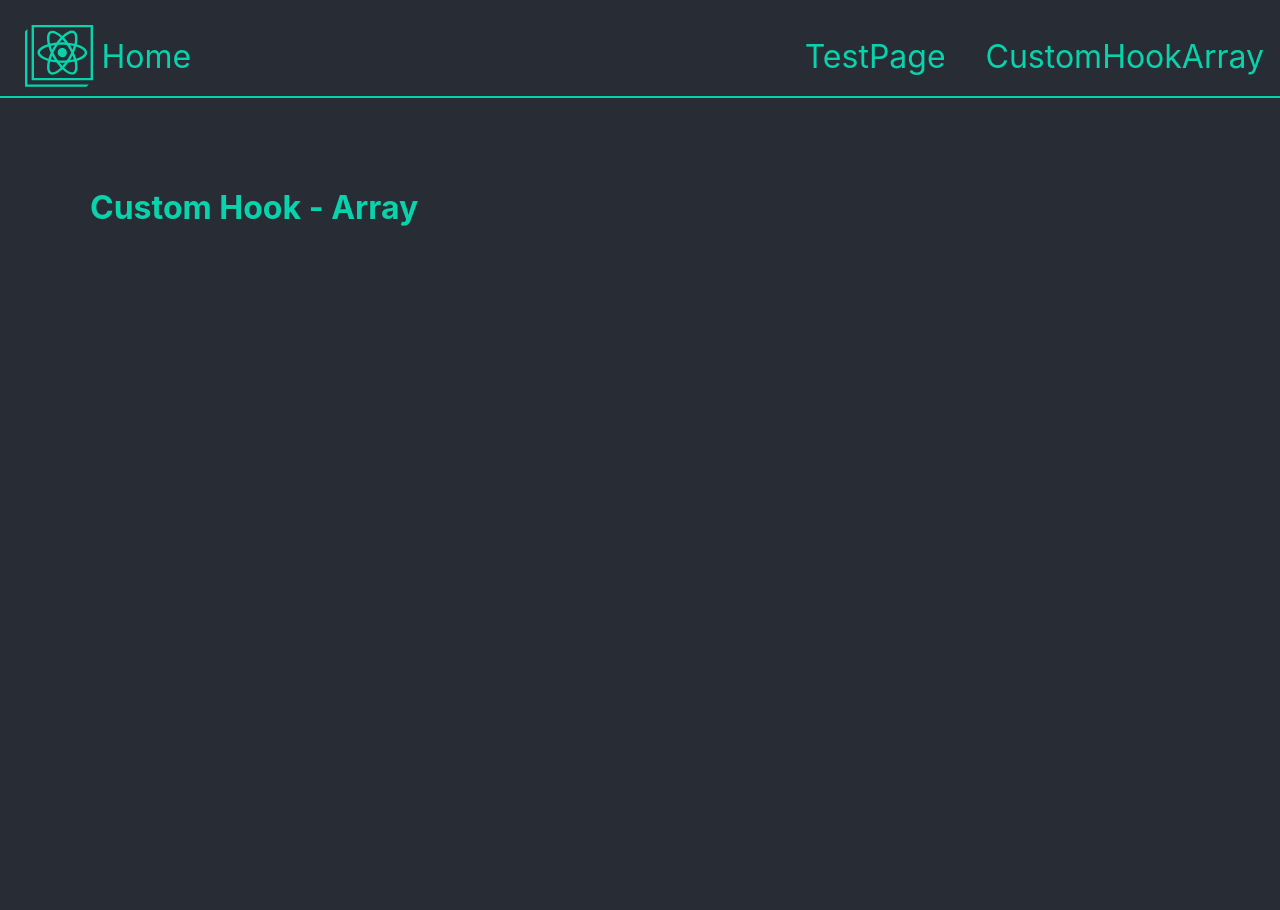
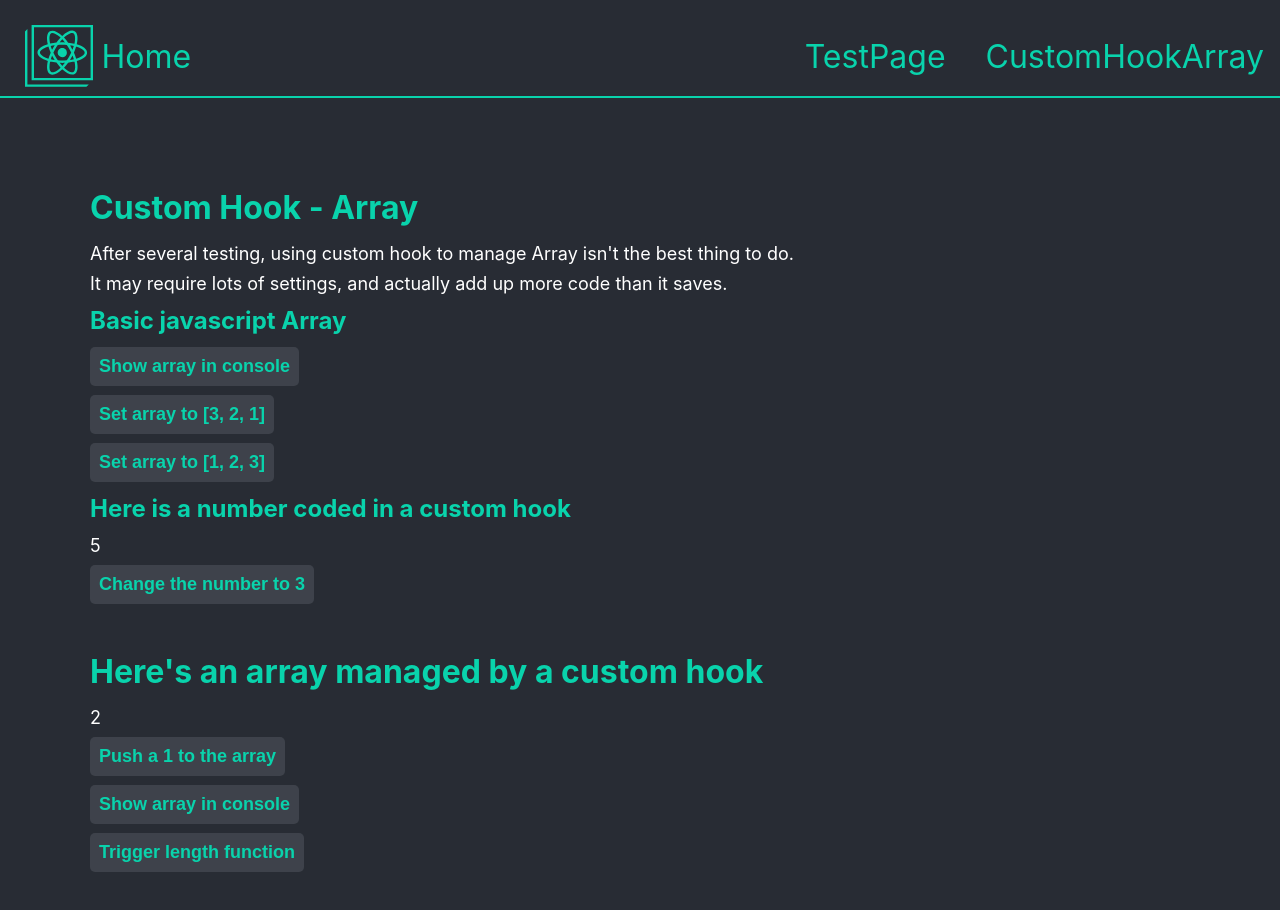
Before and after one commit to MarkoniusDev/react-playground-mark, a React (Create React App) app: page /CustomHookArray in a window 1280 px wide. Shown: the top 910 px of the page. Before the commit the page ends 800 px from the top, so only its background shows below. Built offline with nearby package versions, Linux system fonts and the light colour scheme.

Commit message:
:construction: Try stuff, see the page for more info

```diff
--- a/src/App.css
+++ b/src/App.css
@@ -6,6 +6,7 @@
   font-size: 100%;
   vertical-align: baseline;
   background: transparent;
+  list-style-type: none;
 }
 
 body {
@@ -16,8 +17,10 @@ button {
   color: #09d3ac;
   background-color: #3E424B;
   padding: 0.5em;
+  margin: 0.5em 0;
   border-radius: 5px;
   font-weight: bold;
+  display: block;
 }
 
 button:active {
@@ -49,6 +52,7 @@ button:active {
 }
 
 .Nav {
+  margin-top: 0;
   background-color: #282c34;
   display: flex;
   justify-content: space-between;
--- a/src/pages/CustomHookArray.tsx
+++ b/src/pages/CustomHookArray.tsx
@@ -1,9 +1,68 @@
-import React from 'react';
+import React, { useState } from 'react';
+
+const useNumber = (initial: number) => {
+  const [value, setNumber] = useState(initial);
+
+  return {
+    value,
+    setNumber
+  };
+}
+
+const useArray = (initial: any[]) => {
+  const [value, setArray] = useState(initial);
+
+  function push(element: any) {
+    console.log(`Adding an element to the Array : `, element)
+    const newValue = value;
+    newValue.push(element);
+    console.log(`New Array : `, newValue);
+    setArray(newValue);
+  }
+
+  function length() {
+    console.log(`Value : `, value);
+    console.log(`Value.length : `, value.length);
+    return value.length;
+  }
+
+  return {
+    value,
+    setArray,
+    push,
+    length
+  };
+}
 
 const CustomHookArray = () => {
+  const [array, setArray] = useState([1, 2, 3]);
+  const number = useNumber(5);
+  const customArray = useArray([2]);
+
   return(
     <main className="Page">
       <h1>Custom Hook - Array</h1>
+      <p>After several testing, using custom hook to manage Array isn't the best thing to do.</p>
+      <p>It may require lots of settings, and actually add up more code than it saves.</p>
+
+      <h2>Basic javascript Array</h2>
+      <button onClick={() => {console.log(`Array : `, array)}}>Show array in console</button>
+      <button onClick={() => {setArray([3, 2, 1])}}>Set array to [3, 2, 1]</button>
+      <button onClick={() => {setArray([1, 2, 3])}}>Set array to [1, 2, 3]</button>
+
+      <h2>Here is a number coded in a custom hook</h2>
+      <p>{number.value}</p>
+      <button onClick={() => {number.setNumber(3)}} >Change the number to 3</button>
+
+      <h1>Here's an array managed by a custom hook</h1>
+      <ul>
+        {customArray.value.map((value, key) => (
+          <li key={key}>{value}</li>
+        ))}
+      </ul>
+      <button onClick={() => {customArray.push(1)}}>Push a 1 to the array</button>
+      <button onClick={() => {console.log(`Array : `, customArray)}}>Show array in console</button>
+      <button onClick={() => {customArray.length()}}>Trigger length function</button>
     </main>
   )
 }
```
